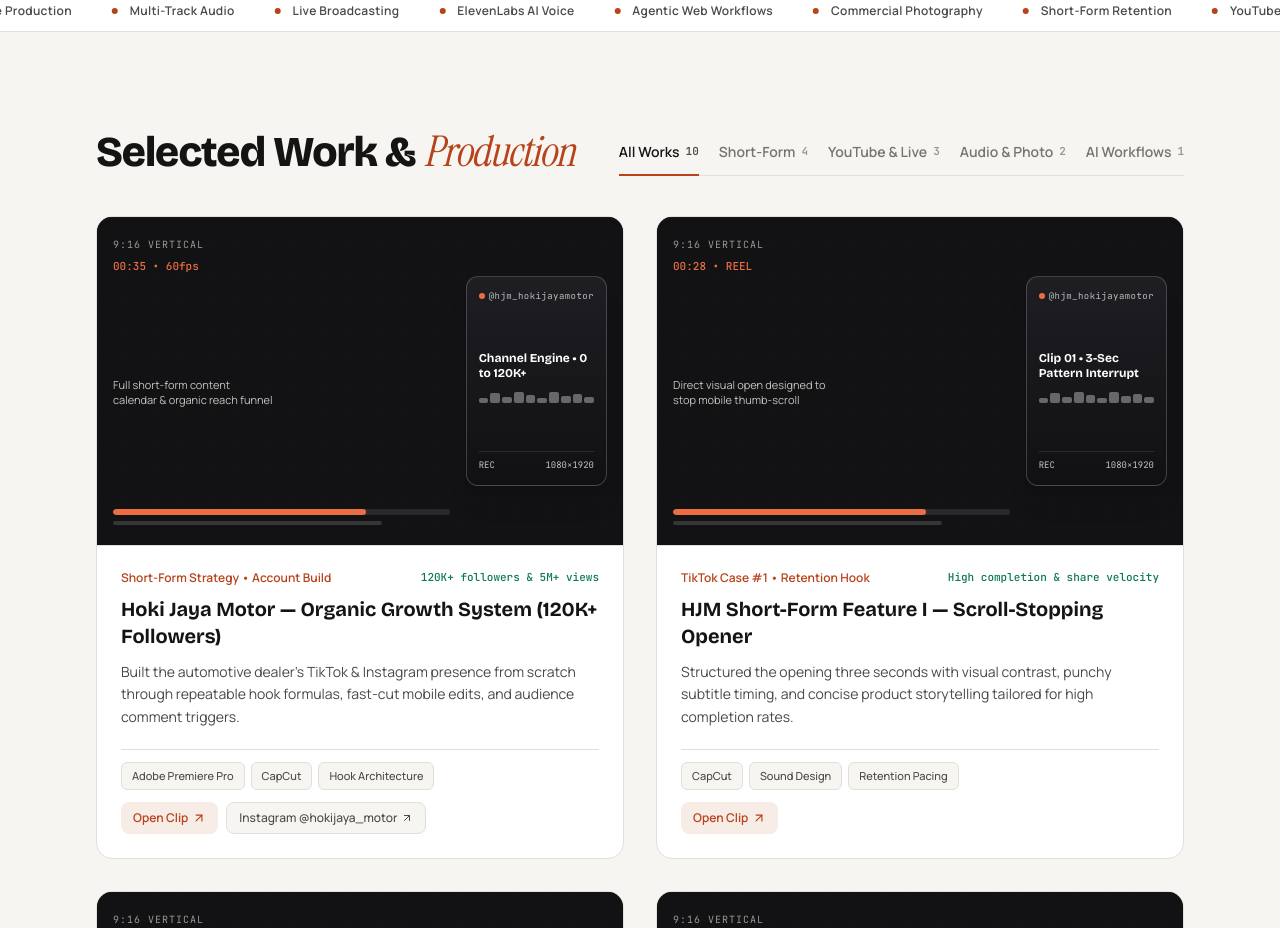
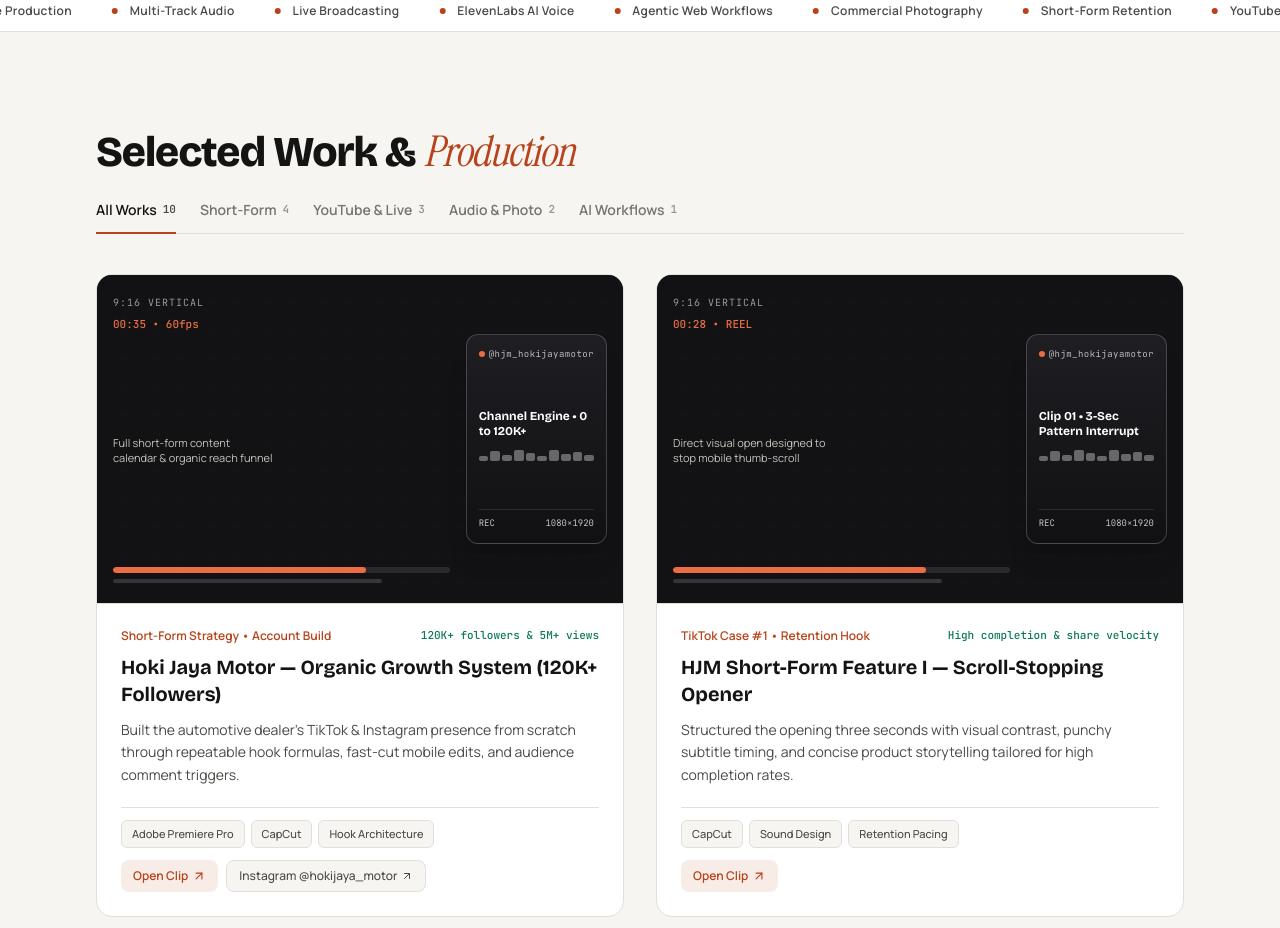
Before and after one commit to vadlyvldr/MY-CV-PORTFOLIO, a Next.js app: page / in a window 1280 px wide. Shown: the part 980-1908 px from the top of the page. Built offline with nearby package versions, Linux system fonts and the light colour scheme.

Commit message:
polish(ui): keep work category tabs aligned on clean full-width underline row

```diff
--- a/src/components/PortfolioView.tsx
+++ b/src/components/PortfolioView.tsx
@@ -477,7 +477,7 @@ export function PortfolioView({ initialData }: PortfolioViewProps) {
         {data.sections.showCaseStudies && (
           <section id="work" className="py-16 sm:py-24">
             <div className="max-w-6xl mx-auto px-4 sm:px-6 lg:px-8 space-y-10">
-              <div className="flex flex-col md:flex-row md:items-end justify-between gap-6">
+              <div className="space-y-6">
                 <h2 className="font-display text-3xl sm:text-4xl lg:text-[2.65rem] font-extrabold tracking-[-0.025em] text-[var(--text-primary)]">
                   {copy.workTitle}{" "}
                   <span className="font-serif-accent italic font-normal text-[var(--accent)]">
@@ -485,11 +485,11 @@ export function PortfolioView({ initialData }: PortfolioViewProps) {
                   </span>
                 </h2>
 
-                {/* Editorial Underline Tabs (Replaces clunky SaaS pills) */}
+                {/* Editorial Underline Tabs — single clean hairline bar */}
                 <div
                   role="tablist"
                   aria-label="Work categories"
-                  className="flex flex-wrap items-center gap-x-5 gap-y-2 border-b border-[var(--border-color)]"
+                  className="flex flex-wrap items-center gap-x-6 gap-y-2 border-b border-[var(--border-color)]"
                 >
                   {filterTabs.map((tab) => {
                     const active = category === tab.id;
@@ -500,7 +500,7 @@ export function PortfolioView({ initialData }: PortfolioViewProps) {
                         role="tab"
                         aria-selected={active}
                         onClick={() => setCategory(tab.id)}
-                        className={`relative pb-3 text-sm font-semibold transition cursor-pointer inline-flex items-center gap-1.5 ${
+                        className={`relative pb-3 text-[13px] sm:text-sm font-semibold whitespace-nowrap transition cursor-pointer inline-flex items-center gap-1.5 ${
                           active
                             ? "text-[var(--text-primary)] border-b-2 border-[var(--accent)] -mb-px"
                             : "text-[var(--text-muted)] hover:text-[var(--text-primary)]"
```
